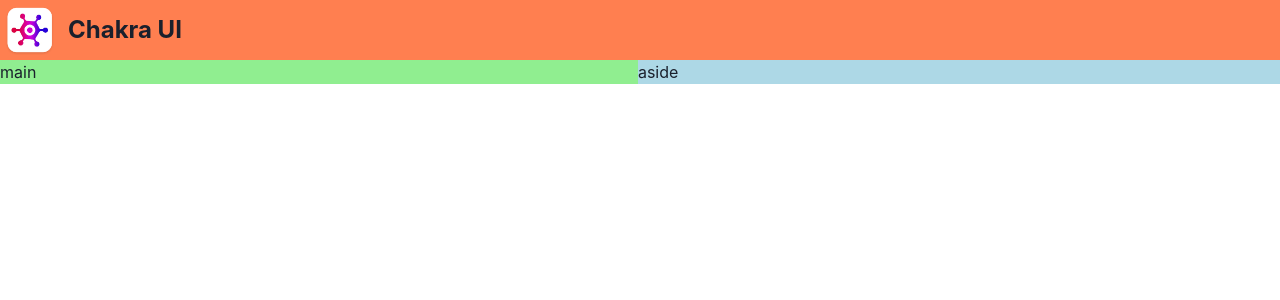
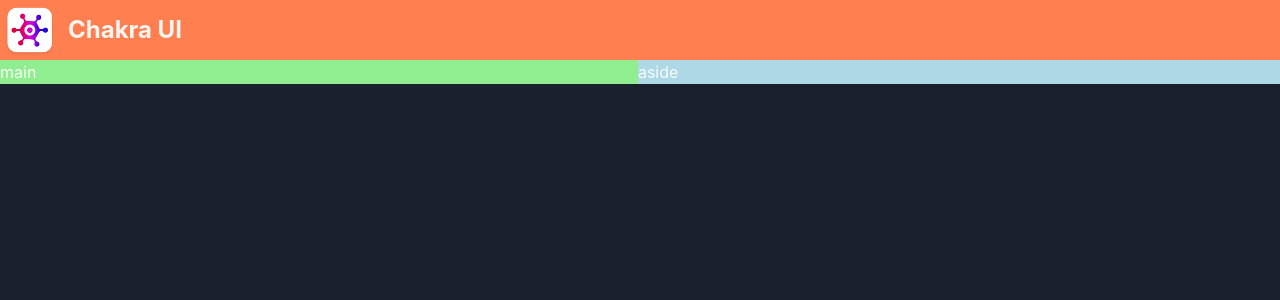
Before and after one commit to Asukycode/game-hub, a React (Vite) app: page / in a window 1280 px wide. Shown: the top 300 px of the page. Built offline with nearby package versions, Linux system fonts and the light colour scheme.

Commit message:
Implement Dark Mode

```diff
--- a/src/App.tsx
+++ b/src/App.tsx
@@ -1,5 +1,6 @@
 import './App.css'
 import Navbar from './components/NavBar'
+
 import { Grid, GridItem, Show} from '@chakra-ui/react'
 
 function App() {
--- a/src/main.tsx
+++ b/src/main.tsx
@@ -1,12 +1,14 @@
 import { StrictMode } from 'react'
 import { createRoot } from 'react-dom/client'
-import { ChakraProvider } from '@chakra-ui/react'
+import { ChakraProvider, ColorModeScript } from '@chakra-ui/react'
+import theme from './theme'
 import './index.css'
 import App from './App.tsx'
 
 createRoot(document.getElementById('root')!).render(
   <StrictMode>
-    <ChakraProvider>
+    <ChakraProvider theme={theme}>
+      <ColorModeScript initialColorMode={theme.config.initialColorMode}/>
       <App />
     </ChakraProvider>
   </StrictMode>,
--- /dev/null
+++ b/src/theme.ts
@@ -0,0 +1,15 @@
+// theme.ts
+
+// 1. import `extendTheme` function
+import { extendTheme, type ThemeConfig } from '@chakra-ui/react'
+
+// 2. Add your color mode config
+const config: ThemeConfig = {
+  initialColorMode: 'dark',
+  useSystemColorMode: false,
+}
+
+// 3. extend the theme
+const theme = extendTheme({ config })
+
+export default theme
```
